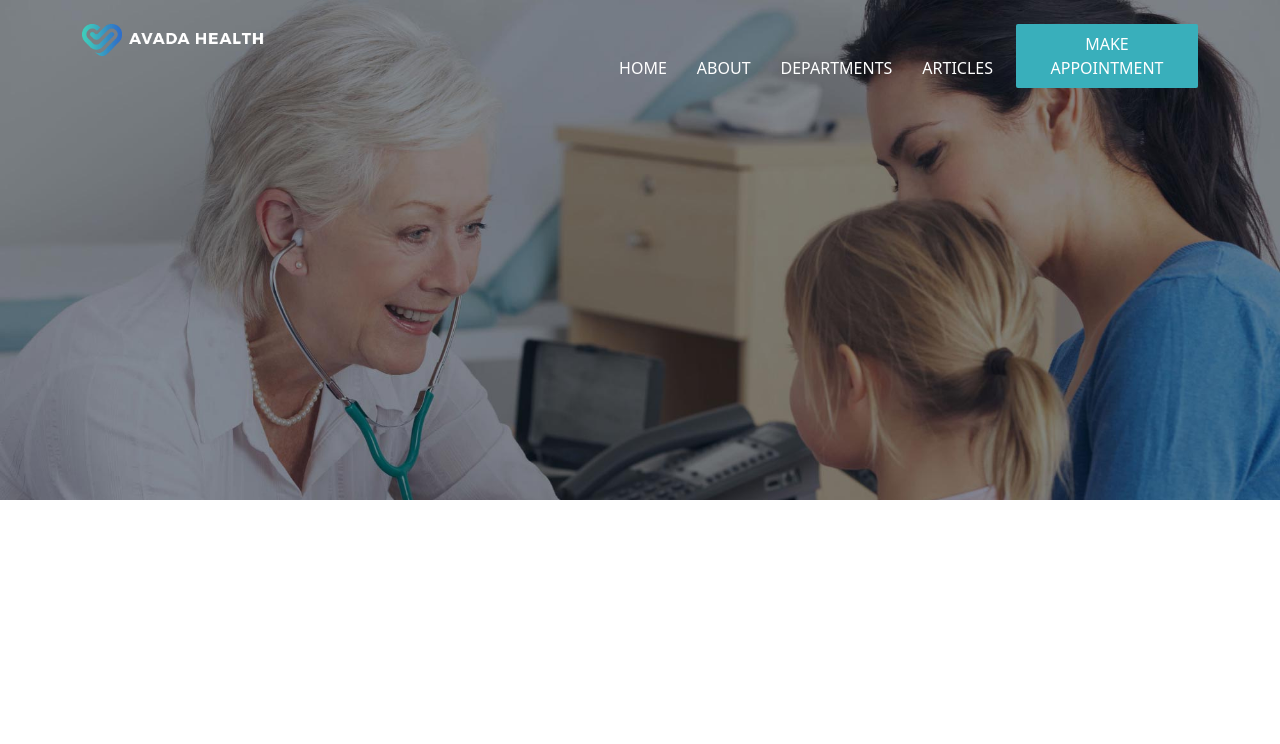
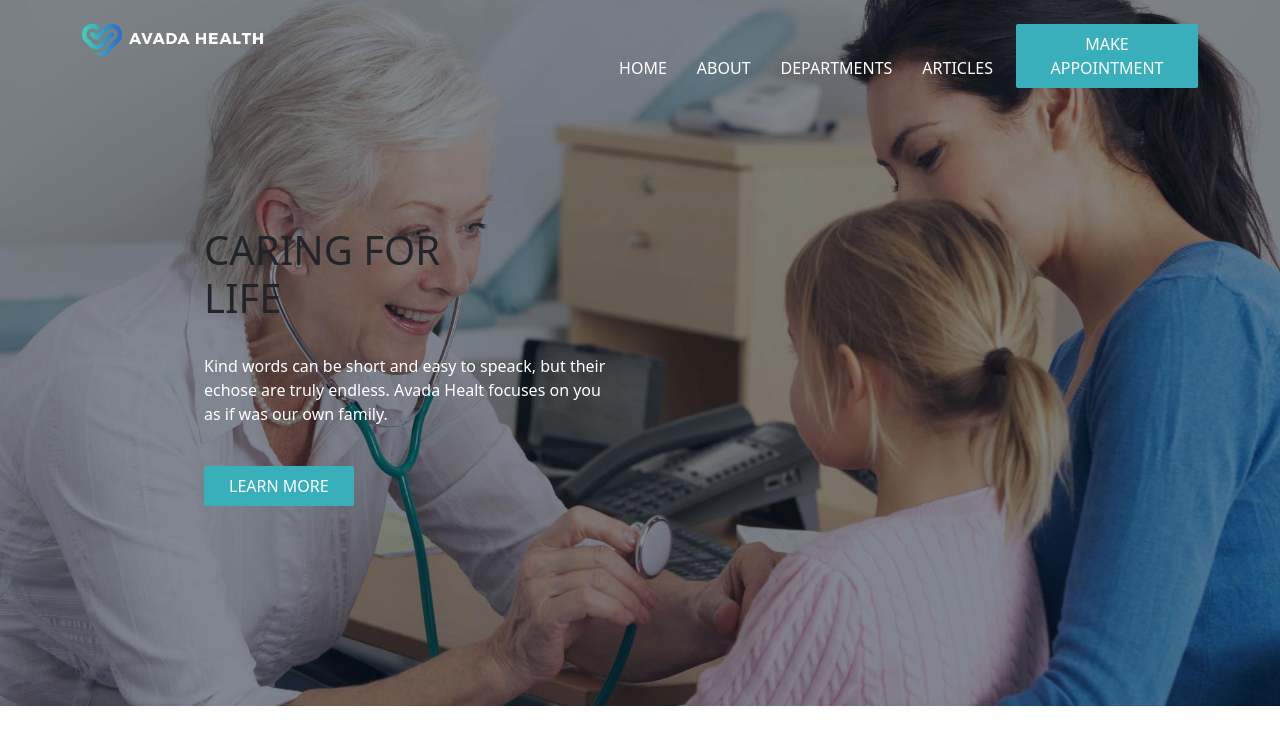
Before and after one commit to WalterFrongia/proj-html-vuejs, a Vue app: page / in a window 1280 px wide. Shown: the top 744 px of the page. Built offline with nearby package versions, Linux system fonts and the light colour scheme.

Commit message:
Implementata text section in header section con il testo e il button

```diff
--- a/src/components/Header.vue
+++ b/src/components/Header.vue
@@ -30,6 +30,27 @@
                     </div>
                 </div>
                 <!-- / ROW LOGO E NAVBAR -->
+            </div>
+        </div>
+        <div id="text-section">
+            <div class="container-fluid">
+                <div class="row">
+                    <div class="col-4">
+                        <h1>CARING FOR LIFE</h1>
+                    </div>
+                    <div class="row pt-4 pb-4">
+                        <div class="col-6">
+                            <p>Kind words can be short and easy to speack, but their echose are truly endless.
+                                Avada Healt focuses on you as if was our own family.
+                            </p>
+                        </div>
+                    </div>
+                    <div class="row">
+                        <div class="col-4">
+                            <button>LEARN MORE</button>
+                        </div>
+                    </div>
+                </div>
             </div>
         </div>
     </div>
@@ -68,8 +89,6 @@ export default {
     background-image: url(../assets/images/header-image-homepage.jpg);
     background-size: cover;
     background-repeat: no-repeat;
-
-    height: 500px;//poi viene rimossa, adesso solo per capire la struttura
 }
 
 #header-section{
@@ -109,4 +128,18 @@ button{
     border-radius:2px;
     padding:8px 25px;
 }
+
+//Text Section
+#text-section{
+    margin:auto;
+    width:70%;
+
+    padding-top:130px;
+    padding-bottom: 200px;
+
+    p{
+        color:$textColor;
+    }
+}
+
 </style>
```
